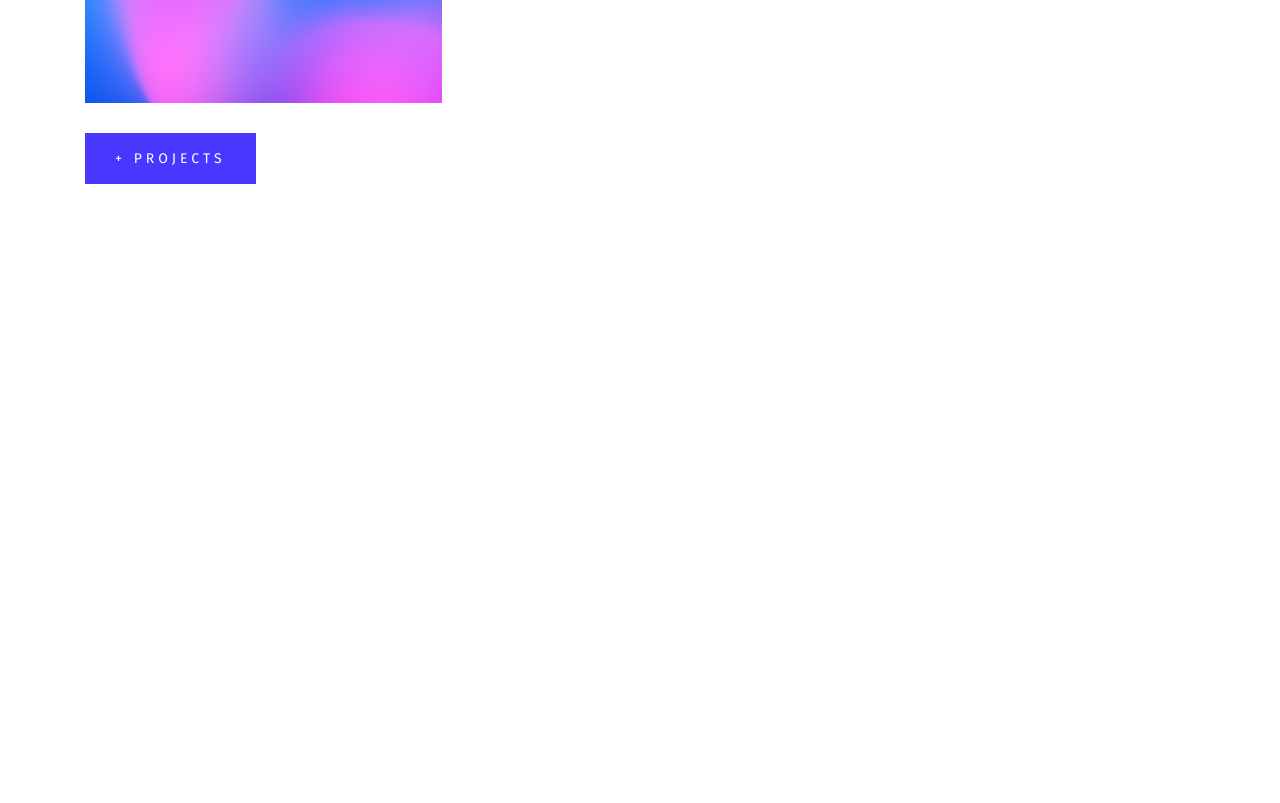
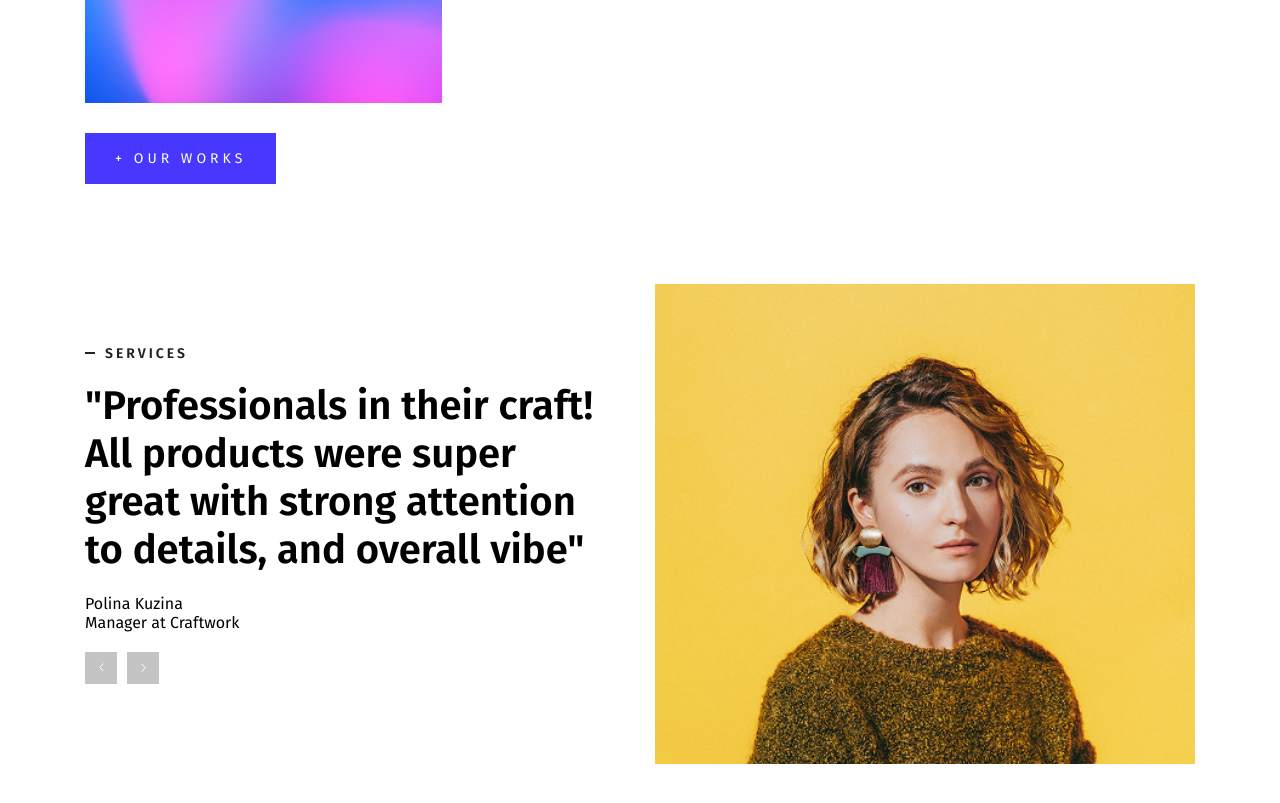
Before and after one commit to MPHDigital-RSA/Gravity, a React (Vite) app: page / in a window 1280 px wide. Shown: the part 2800-3603 px from the top of the page. Before the commit the page ends 3304 px from the top, so only its background shows below. Built offline with nearby package versions, Linux system fonts and the light colour scheme.

Commit message:
created the services section

```diff
--- a/src/pages/Home.jsx
+++ b/src/pages/Home.jsx
@@ -4,6 +4,7 @@ import Hero from '../components/Hero'
 import MessageSection from '../components/MessageSection'
 import Services from '../section-components/Services'
 import Portfolio from '../section-components/Portfolio'
+import Testimonials from '../section-components/Testimonials'
 
 function Home() {
     return (
@@ -13,6 +14,7 @@ function Home() {
             <MessageSection />
             <Services />
             <Portfolio />
+            <Testimonials />
         </div>
     )
 }
--- a/src/section-components/Portfolio.jsx
+++ b/src/section-components/Portfolio.jsx
@@ -8,11 +8,12 @@ function Portfolio() {
 
     const [items, setItems] = useState(portfolioItems);
 
-    // create a new array with filtered items according to a category value
+    // create a new array with categories to use for filter navigation links
     const filterLinks = [... new Set(portfolioItems.map((value) => value.category))];
 
-    const filterItems = (cat) => {
-        const newData = portfolioItems.filter((value) => value.category === cat);
+    // create a new array with filtered items according to a category value
+    const filterItems = (category) => {
+        const newData = portfolioItems.filter((value) => value.category === category);
         setItems(newData);
     }
 
@@ -39,7 +40,7 @@ function Portfolio() {
 
             <div className="portfolio-grid">
                 {items.map((item, index) => (
-                    <div className='portfolio-item' key={index} style={{ backgroundImage: `url(${item.image})` }}>
+                    <div className='portfolio-item' key={index} style={{ backgroundImage: `url(${item.image})` }} onClick={() => alert(`${item.title} clicked`)}>
                         <span style={{
                             backgroundImage: `url(${item.image})`,
                             color: `${item.titleColor}`,
@@ -53,7 +54,7 @@ function Portfolio() {
             </div>
 
             <div className="button">
-                <ButtonSolid text='+ projects' link='#' />
+                <ButtonSolid text='+ our works' link='#' />
             </div>
 
         </div>
--- /dev/null
+++ b/src/section-components/Testimonials.jsx
@@ -0,0 +1,53 @@
+import React from 'react'
+import '../styles/Testimonials.css'
+
+import leftChevron from '../assets/leftChevron.svg'
+import rightChevron from '../assets/rightChevron.svg'
+
+import testimonialImageOne from '../assets/testimonialsImage.png'
+
+function Testimonials() {
+
+    const leftNav = () => {
+        alert("left item")
+    }
+
+    const rightNav = () => {
+        alert("right item")
+
+    }
+
+    return (
+        <div className='wrapper testimonials'>
+            <div className="left-col">
+                <div className="subtitle">
+                    <div className="line"></div>
+                    <span>Services</span>
+                </div>
+
+                <h2>
+                    "Professionals in their craft! All products were super great with strong attention to details, and overall vibe"
+                </h2>
+
+                <div className="profile">
+                    <p className="name">Polina Kuzina</p>
+                    <p className="position">Manager at Craftwork</p>
+                </div>
+
+                <div className="carousel-nav">
+                    <button className='carousel-button' onClick={leftNav}>
+                        <img src={leftChevron} alt="button to navigate left of the carousel" />
+                    </button>
+                    <button className='carousel-button' onClick={rightNav}>
+                        <img src={rightChevron} alt="button to navigate right of the carousel" />
+                    </button>
+                </div>
+            </div>
+
+            <img src={testimonialImageOne} alt="" width='445' height='620' className='right-col' />
+
+        </div>
+    )
+}
+
+export default Testimonials
--- /dev/null
+++ b/src/styles/Testimonials.css
@@ -0,0 +1,49 @@
+.testimonials {
+    padding-block-start: 80px;
+
+    @media(width >=calc(700/16*1rem)) {
+        align-items: center;
+
+        .carousel-nav {
+            justify-content: flex-start;
+
+        }
+    }
+}
+
+.left-col {
+    grid-column: 2/-2;
+
+    display: flex;
+    flex-direction: column;
+    gap: 20px;
+
+    @media(width >=calc(700/16*1rem)) {
+        grid-column: 2/-5;
+        padding-right: 30px;
+    }
+
+    @media(width >=calc(1200/16*1rem)) {
+        grid-column: 2/8;
+        padding-right: 30px;
+    }
+}
+
+.right-col {
+    grid-column: 2/-2;
+    width: 100%;
+    height: 300px;
+    object-fit: cover;
+    object-position: top center;
+    padding-block-start: 20px;
+
+    @media(width >=calc(700/16*1rem)) {
+        grid-column: 5/-1;
+        height: 500px;
+    }
+
+    @media(width >=calc(1200/16*1rem)) {
+        grid-column: 8/-2;
+        height: 500px;
+    }
+}
```
Also changed, not shown: src/assets/testimonialsImage.png (added).
